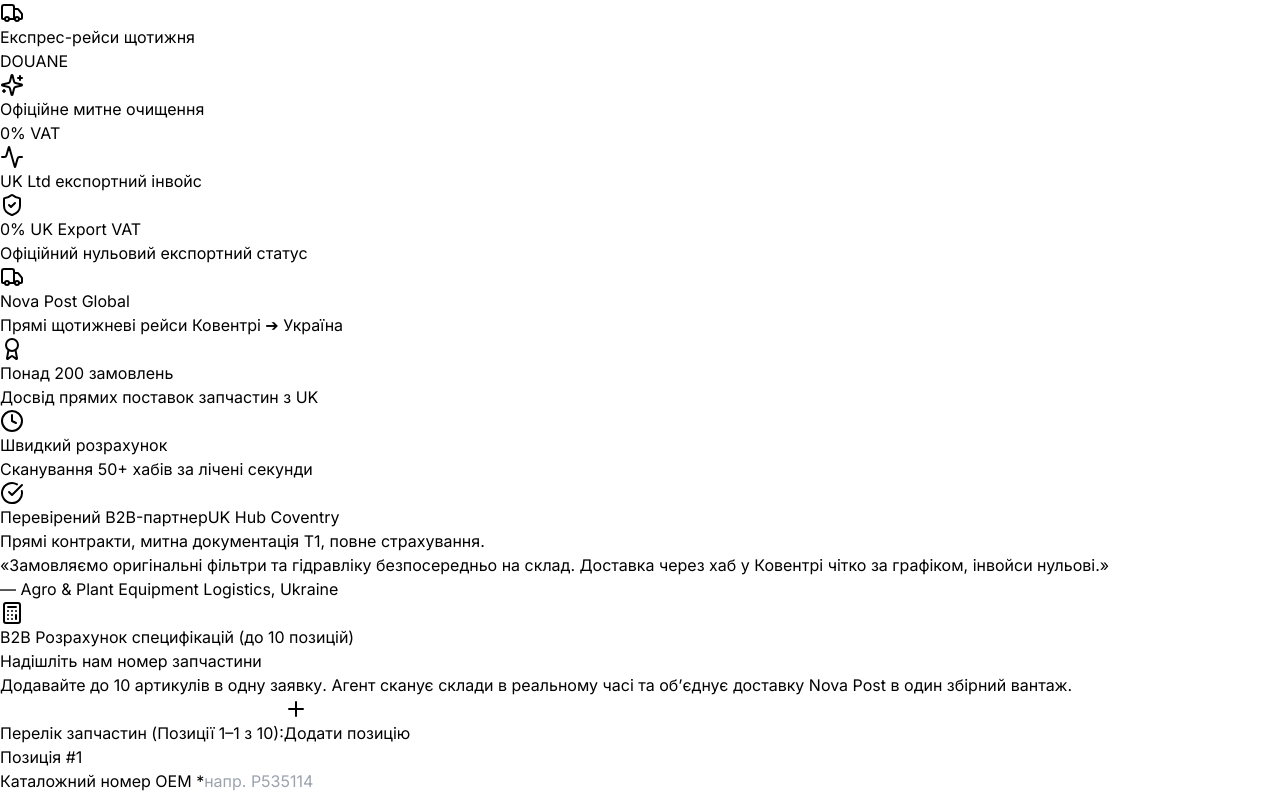
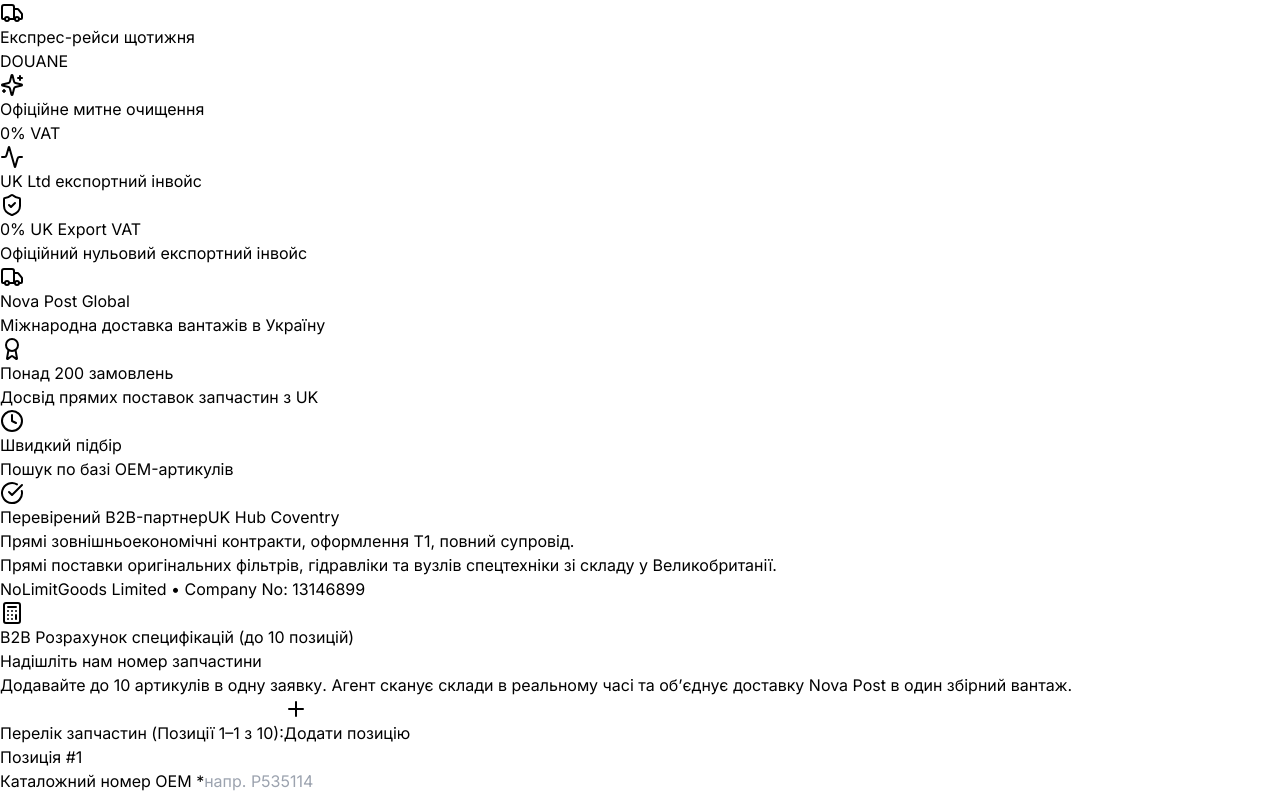
Before and after one commit to tsipan1997-byte/Nolimitgoods, a Next.js app: page / in a window 1280 px wide. Shown: the part 605-1401 px from the top of the page. Built offline with nearby package versions, Linux system fonts and the light colour scheme.

Commit message:
Update trust-banner.tsx

```diff
--- a/app/components/trust-banner.tsx
+++ b/app/components/trust-banner.tsx
@@ -1,7 +1,7 @@
 'use client';
 
 import React from 'react';
-import { ShieldCheck, Truck, Clock, Award, Star, CheckCircle } from 'lucide-react';
+import { ShieldCheck, Truck, Clock, Award, CheckCircle } from 'lucide-react';
 import { useLanguage } from '@/lib/language-context';
 
 export default function TrustBanner() {
@@ -11,13 +11,13 @@
   const metrics = [
     {
       icon: ShieldCheck,
-      title: isUk ? '0% UK Export VAT' : '0% UK Export VAT',
-      desc: isUk ? 'Офіційний нульовий експортний статус' : 'Zero-rated UK tax invoicing',
+      title: '0% UK Export VAT',
+      desc: isUk ? 'Офіційний нульовий експортний інвойс' : 'Zero-rated UK tax invoicing',
     },
     {
       icon: Truck,
-      title: isUk ? 'Nova Post Global' : 'Nova Post Global',
-      desc: isUk ? 'Прямі щотижневі рейси Ковентрі ➔ Україна' : 'Weekly UK ➔ UA dispatch corridor',
+      title: 'Nova Post Global',
+      desc: isUk ? 'Міжнародна доставка вантажів в Україну' : 'International freight delivery to Ukraine',
     },
     {
       icon: Award,
@@ -26,8 +26,8 @@
     },
     {
       icon: Clock,
-      title: isUk ? 'Швидкий розрахунок' : 'Instant RFQ Sourcing',
-      desc: isUk ? 'Сканування 50+ хабів за лічені секунди' : 'Scanning 50+ hubs live',
+      title: isUk ? 'Швидкий підбір' : 'Instant RFQ Sourcing',
+      desc: isUk ? 'Пошук по базі OEM-артикулів' : 'OEM part number direct matching',
     },
   ];
 
@@ -57,7 +57,7 @@
           })}
         </div>
 
-        {/* Безпечний блок відгуків клієнтів та гарантій */}
+        {/* Блок перевіреного постачальника */}
         <div className="flex flex-col md:flex-row items-center justify-between gap-6 p-6 rounded-2xl bg-slate-950/70 border border-slate-800/80 shadow-lg">
           <div className="flex items-center gap-4">
             <div className="w-12 h-12 rounded-2xl bg-red-600/10 border border-red-500/30 flex items-center justify-center shrink-0 text-red-500">
@@ -73,18 +73,18 @@
                 </span>
               </div>
               <p className="text-xs text-slate-400">
-                {isUk ? 'Прямі контракти, митна документація Т1, повне страхування.' : 'Direct contracts, T1 customs, full insurance.'}
+                {isUk ? 'Прямі зовнішньоекономічні контракти, оформлення T1, повний супровід.' : 'Direct trade contracts, T1 customs transit, complete logistics.'}
               </p>
             </div>
           </div>
 
           <div className="text-center md:text-right text-xs text-slate-400 max-w-xl">
-            <p className="italic text-slate-300">
+            <p className="text-slate-300">
               {isUk
-                ? '«Замовляємо оригінальні фільтри та гідравліку безпосередньо на склад. Доставка через хаб у Ковентрі чітко за графіком, інвойси нульові.»'
-                : '«Direct supply of OEM filters and hydraulic spares. Execution on schedule with zero-rated invoices.»'}
+                ? 'Прямі поставки оригінальних фільтрів, гідравліки та вузлів спецтехніки зі складу у Великобританії.'
+                : 'Direct supply of OEM filters, hydraulic components and machinery parts from UK warehouse.'}
             </p>
-            <span className="block mt-1 text-[11px] font-mono text-slate-500">— Agro & Plant Equipment Logistics, Ukraine</span>
+            <span className="block mt-1 text-[11px] font-mono text-slate-500">NoLimitGoods Limited • Company No: 13146899</span>
           </div>
         </div>
 
```
